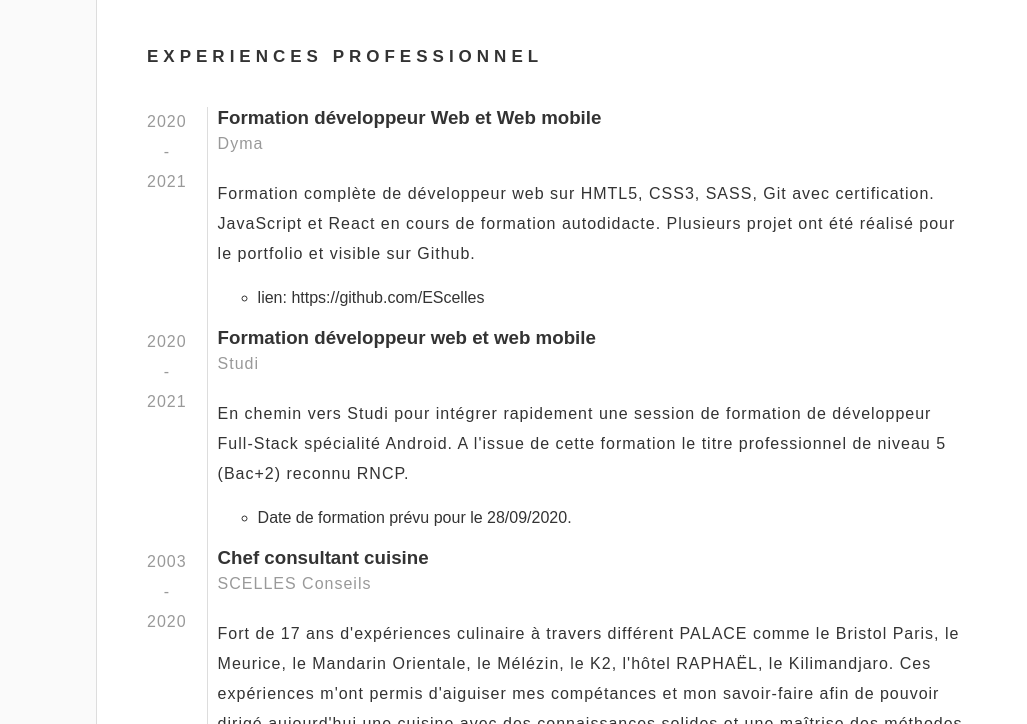
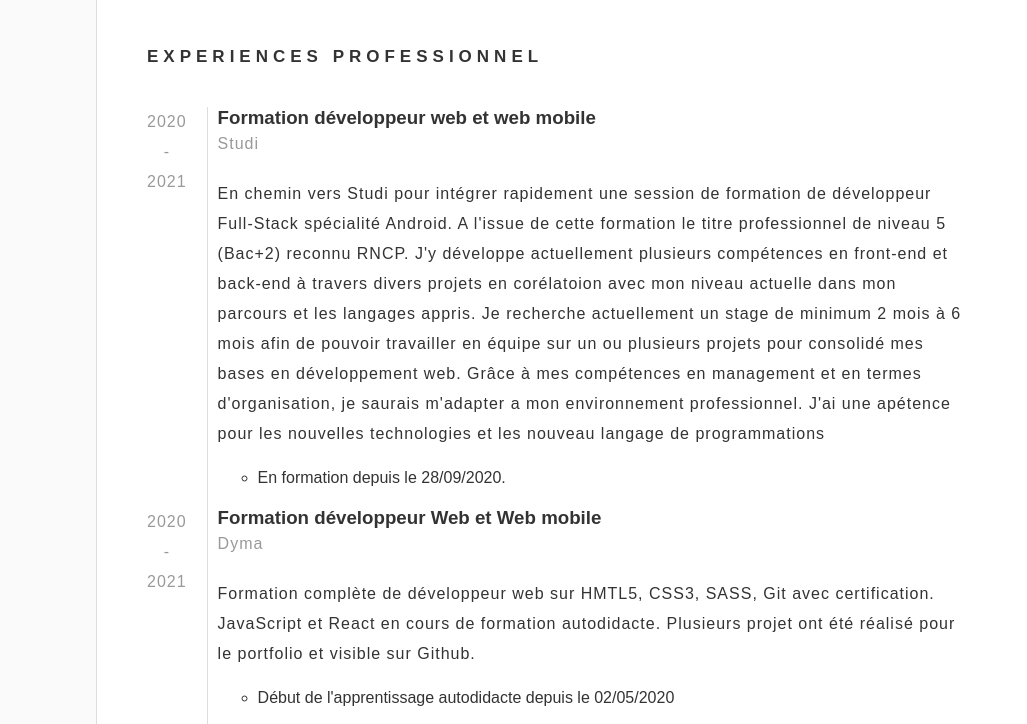
Before and after one commit to EScelles/CV-Emmanuel-SCELLES, a website: page index.html in a window 1280 px wide. Shown: the part 641-1365 px from the top of the page, 253-1280 px from the left. Drawn offline with Linux system fonts and the light colour scheme; a web font is replaced by a local one.

Commit message:
MAJ CV & Skills

```diff
--- a/index.html
+++ b/index.html
@@ -60,11 +60,15 @@
           <img src="https://img.icons8.com/color/48/000000/nodejs.png"/>
           <img src="https://img.icons8.com/color/48/000000/wordpress.png"/>
           <img src="https://img.icons8.com/color/48/000000/android-os.png"/>
-          <img src="https://img.icons8.com/color/48/000000/flutter.png"/>
+          <img src="https://img.icons8.com/color/48/000000/kotlin.png"/>
+          <img src="https://img.icons8.com/color/48/000000/php.png"/>
           <img src="https://img.icons8.com/color/48/000000/mongodb.png"/>
           <img src="https://img.icons8.com/color/48/000000/linux.png"/>
           <img src="https://img.icons8.com/color/48/000000/visual-studio-code-2019.png"/>
           <img src="https://img.icons8.com/color/48/000000/typescript.png"/>
+          <img src="https://img.icons8.com/color/48/000000/adobe-xd.png"/>
+          <img src="https://img.icons8.com/color/48/000000/xamarin.png"/>
+          <img src="https://img.icons8.com/color/48/000000/c-sharp-logo.png"/>
 
           <div class="bar-skill">
            <div class="bar-skill-progress"></div>
@@ -130,16 +134,19 @@ pleinement à l'aise dans ce nouveau domaine professionnel.
           </div>
 
           <div class="content">
-            <h3>Formation développeur Web et Web mobile</h3>
-            <p class="text-hint mb-2">Dyma</p>
+            <h3>Formation développeur web et web mobile</h3>
+            <p class="text-hint mb-2">Studi</p>
             <p>
-              Formation complète de développeur web sur HMTL5, CSS3, SASS, Git avec certification.
-              JavaScript et React en cours de formation autodidacte. Plusieurs projet ont été réalisé pour le portfolio et visible
-              sur Github.
+              En chemin vers Studi pour intégrer rapidement une session de formation de développeur Full-Stack spécialité Android.
+              A l'issue de cette formation le titre professionnel de niveau 5 (Bac+2) reconnu RNCP. J'y développe actuellement plusieurs compétences
+              en front-end et back-end à travers divers projets en corélatoion avec mon niveau actuelle dans mon parcours et les langages appris.
+              Je recherche actuellement un stage de minimum 2 mois à 6 mois afin de pouvoir travailler en équipe sur un ou plusieurs projets pour consolidé mes bases en développement web.
+              Grâce à mes compétences en management et en termes d'organisation, je saurais m'adapter a mon environnement professionnel.
+              J'ai une apétence pour les nouvelles technologies et les nouveau langage de programmations
+            </p>
             <ul>
               <li>
-                lien: https://github.com/EScelles
-            </p>
+                En formation depuis le 28/09/2020.
               </li>
             </ul>
           </div>
@@ -151,17 +158,17 @@ pleinement à l'aise dans ce nouveau domaine professionnel.
               - <br />2021
             </p>
           </div>
-
           <div class="content">
-            <h3>Formation développeur web et web mobile</h3>
-            <p class="text-hint mb-2">Studi</p>
+            <h3>Formation développeur Web et Web mobile</h3>
+            <p class="text-hint mb-2">Dyma</p>
             <p>
-              En chemin vers Studi pour intégrer rapidement une session de formation de développeur Full-Stack spécialité Android.
-              A l'issue de cette formation le titre professionnel de niveau 5 (Bac+2) reconnu RNCP.
-            </p>
+              Formation complète de développeur web sur HMTL5, CSS3, SASS, Git avec certification.
+              JavaScript et React en cours de formation autodidacte. Plusieurs projet ont été réalisé pour le portfolio et visible
+              sur Github.
             <ul>
               <li>
-                Date de formation prévu pour le 28/09/2020.
+                Début de l'apprentissage autodidacte depuis le 02/05/2020
+            </p>
               </li>
             </ul>
           </div>
```
